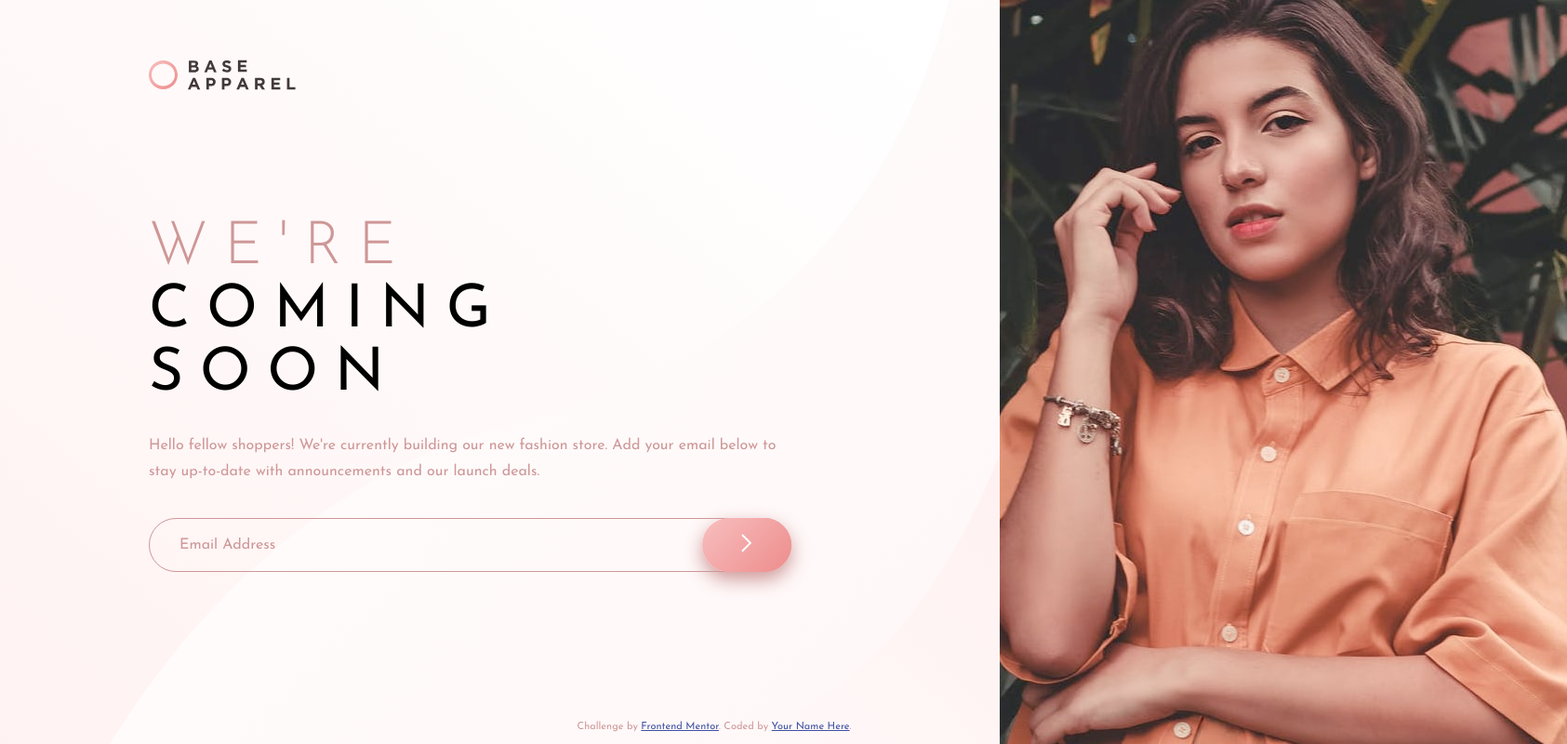
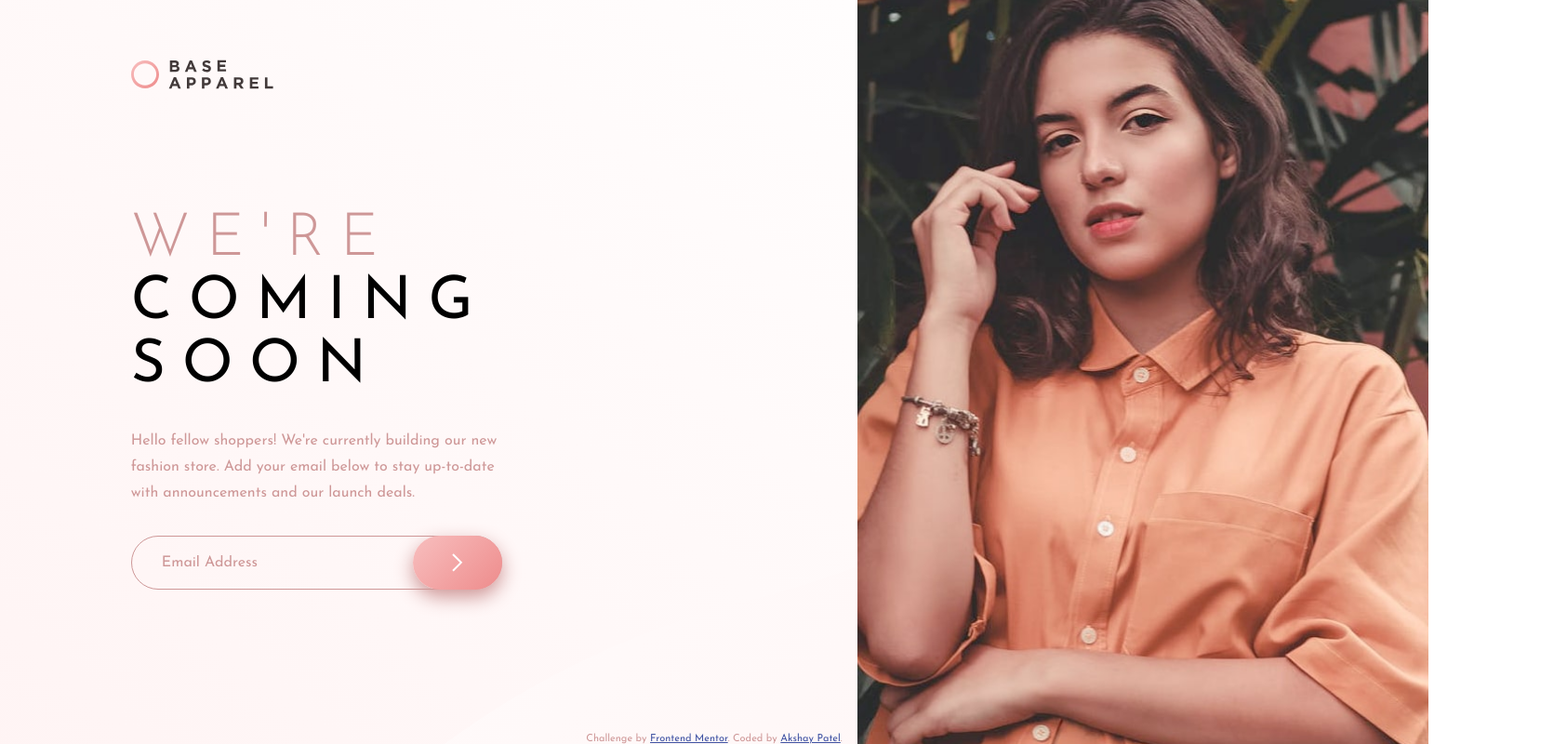
Before and after one commit to akshaypatel99/base-apparel-coming-soon, a plain HTML site: page index.html in a window 1536 px wide. Shown: the whole page at 93% size, 1685 px wide, since content can reach past the window. Drawn offline with Linux system fonts and the light colour scheme.

Commit message:
Refactor css

```diff
--- a/index.html
+++ b/index.html
@@ -33,21 +33,21 @@
 		</style>
 	</head>
 	<body>
-		<header class="header-mobile container">
+		<!-- <header class="header-mobile container">
 			<img src="./images/logo.svg" alt="Base Apparel logo" class="logo-mobile" />
-		</header>
-		<main>
+		</header> -->
+		<main class="page">
+			<header class="header">
+				<img src="./images/logo.svg" alt="Base Apparel logo" class="logo" />
+			</header>
 			<picture class="hero-image">
-				<source media="(min-width: 1440px)" srcset="./images/hero-desktop.jpg" />
+				<source media="(min-width: 1024px)" srcset="./images/hero-desktop.jpg" />
 				<img
 					src="./images/hero-mobile.jpg"
 					alt="Model wearing salmon-coloured shirt and bracelet"
 				/>
 			</picture>
-			<article class="container">
-        <header class="header-desktop">
-          <img src="./images/logo.svg" alt="Base Apparel logo" class="logo-desktop" />
-        </header>
+			<article class="landing-content">
 				<h1 class="landing-title">We're<br/><span>coming<br />soon</span></h1>
 				<p class="landing-text">
 					Hello fellow shoppers! We're currently building our new fashion store.
@@ -55,15 +55,15 @@
 					launch deals.
 				</p>
 
-				<form id="landing-form" action="#" method="post">
+				<form id="landing-form" action="#" method="post" class="landing-form">
 					<input type="email" name="email" aria-label="email" id="email" placeholder="Email Address" class="error-element">
-            <img src="./images/icon-error.svg" alt="error icon" class="error-element error-icon">
+            <img src="./images/icon-error.svg" alt="error icon" class="error-element error-icon" aria-hidden="true">
           </input>
+					<p class="error-element error-message">Please provide a valid email</p>
 					<button type="submit" id="submit">
-            <img src="./images/icon-arrow.svg" alt="submit icon" />
+            <img src="./images/icon-arrow.svg" alt="submit icon" aria-hidden="true" />
 					</button>
 				</form>
-        <p class="error-element error-message">Please provide a valid email</p>
 			</article>
 		</main>
 
@@ -72,7 +72,7 @@
 				Challenge by
 				<a href="https://www.frontendmentor.io?ref=challenge" target="_blank"
 					>Frontend Mentor</a
-				>. Coded by <a href="#">Your Name Here</a>.
+				>. Coded by <a href="#">Akshay Patel</a>.
 			</p>
 		</footer>
 
--- a/styles.css
+++ b/styles.css
@@ -4,7 +4,7 @@
   --dark-grayish-red: hsl(0, 6%, 24%);
   --linear-peach: linear-gradient(135deg, hsl(0, 0%, 100%), hsl(0, 100%, 98%));
   --linear-red: linear-gradient(135deg, hsl(0, 80%, 86%), hsl(0, 74%, 74%));
-  --font-size: 16px;
+  --font-size: 1rem;
 }
 
 * {
@@ -20,64 +20,74 @@ body {
   font-size: var(--font-size);
   color: var(--desaturated-red);
   background: var(--linear-peach);
+  position: relative;
 }
 
-.header-mobile {
-  padding: 2rem;
+img {
+  display: block;
 }
 
-.logo-mobile {
-  height: 22px;
+.page {
+  width: 100%;
+  height: 100%;
+  display: grid;
+  grid-template-areas:
+    'header'
+    'image'
+    'content'
+  ;
+  gap: 2rem;
 }
 
-main {
-  width: 100%;
-  display: flex;
-  flex-direction: column;
-  justify-content: center;
-  align-items: center;
+.header {
+  margin: 2rem 2rem 0;
+  grid-area: header;
 }
 
-.header-desktop {
-  display: none;
+.logo {
+  height: 1.375em;
 }
 
 .hero-image {
-  display: block;
-  object-fit: cover;
-  margin: 0 auto;
+  grid-area: image;
 }
 
-article {
-  width: 100%;
-  height: 100%;
-  padding: 2rem;
-  text-align: center;
-
+.hero-image img {
+  object-fit: cover;
+  min-width: 100%;
+  max-height: 50vh;
 }
 
-h1 {
-  font-size: calc(2.5 * var(--font-size));
+.landing-content {
+  grid-area: content;
+  display: grid;
+  gap: 2rem;
+  text-align: center;
+  margin: 2rem 2rem 0;
+  padding-bottom: 2rem;
+}
+
+.landing-title {
+  font-size: 2.5em;
   font-weight: 300;
   text-transform: uppercase;
   letter-spacing: 0.6rem;
-  padding: 1.75rem 0 1rem;
   line-height: 2.75rem;
 }
 
-h1 span {
+.landing-title span {
   font-weight: 400;
   color: black;
 }
 
-p {
+.landing-text {
+  max-width: 35ch;
+  justify-self: center;
   line-height: 1.25rem;
-  font-size: calc(0.9 * var(--font-size));
+  font-size: 0.9em;
 }
 
-form {
-  width: 100%;
-  margin-top: 2rem;
+.landing-form {
   position: relative;
 }
 
@@ -87,7 +97,7 @@ input {
   border-radius: 100px;
   border: 1px solid var(--desaturated-red);
   background-color: transparent;
-  font-family: 'Josefin Sans', sans-serif;
+  font: inherit;
   position: relative;
 }
 
@@ -106,10 +116,11 @@ input::placeholder {
 .error-message {
   display: none;
   margin-top: 0.5rem;
-  margin-left: 1.4rem;
-  font-size: calc(0.9 * var(--font-size));
+  margin-left: 1.5rem;
+  font-size: 0.9em;
   color: var(--soft-red);
   text-align: left;
+  position: absolute;
 }
 
 button {
@@ -118,14 +129,17 @@ button {
   right: 0;
   height: 100%;
   border-radius: 100px;
-  padding: 0.9rem 1.6rem 1rem;
+  padding: 1.1rem 1.6rem;
   border: none;
   background: var(--linear-red);
   box-shadow: 0px 8px 20px var(--desaturated-red);
   cursor: pointer;
+  display: flex;
+  justify-content: center;
+  align-items: center;
 }
 
-button:hover {
+button:hover, button:focus-visible {
   opacity: 0.6;
 }
 
@@ -147,94 +161,69 @@ footer {
   bottom: 0;
 }
 
-@media (min-width: 475px) {
-  .container {
-    width: 80%;
-    max-width: 820px;
-    margin: 0 auto;
-  }
-}
 
-@media (min-width: 1440px) {
+@media (min-width: 1024px) {
   body {
     height: 100vh;
+    display: flex;
+    justify-content: center;
   }
 
-  .header-mobile {
-    display: none;
-  }
-
-  .header-desktop {
-    display: inline-block;
-    margin-bottom: 6.5rem;
-  }
-
-  main {
-    height: 100%;
-    display: flex;
-    flex-direction: row-reverse;
-    justify-content: space-between;
-    align-items: center;
-  }
-
-  .container {
-    width: 100%;
-    max-width: none;
-    margin: auto;
-  }
-
-  article {
-    display: flex;
-    flex-direction: column;
-    text-align: left;
-    width: 100%;
-    padding: 4rem 14rem 4rem 10rem;
+  .page {
+    grid-template-areas:
+      '. header . image'
+      '. content . image'
+    ;
+    grid-template-columns: minmax(5rem, 1fr) minmax(0, 40rem) minmax(3rem, 1fr) minmax(0, 40%);
+    grid-template-rows: 20% 80%;
+    gap: 0;
     background-image: url('./images/bg-pattern-desktop.svg');
     background-repeat: no-repeat;
     background-size: cover;
+    background-position: 0 0;
   }
 
-  .hero-image {
-    display: flex;
-    width: 30%;
-    height: 100%;
+  .header {
+    margin: 0;
+    align-self: center;
   }
 
-  h1 {
-    font-size: calc(4 * var(--font-size));
-    font-weight: 300;
-    text-transform: uppercase;
-    letter-spacing: 1.1rem;
-    padding: 1.75rem 0;
-    line-height: 4.25rem;
-
+  .logo {
+    height: 2em;
   }
 
-  h1 span {
-    font-weight: 400;
-    color: black;
+  .hero-image img {
+    min-height: 100%;
   }
 
-  p {
-    line-height: 1.75rem;
-    font-size: var(--font-size);
-    padding-bottom: 0.25rem;
+  .landing-content {
+    margin: 0;
+    padding: 0;
+    gap: 2rem;
+    text-align: left;
+    justify-content: flex-start;
+    align-content: flex-start;
   }
 
-  form {
-    width: 100%;
-    margin-top: 2rem;
-    position: relative;
+  .landing-title {
+    font-size: 4em;
+    letter-spacing: 1.1rem;
+    line-height: 4.25rem;
+    margin-top: 4rem;
+  }
+
+  .landing-text {
+    max-width: 40ch;
+    line-height: 1.75rem;
+    font-size: 1em;
   }
 
   input {
     padding: 1.25rem 2rem;
-    font-size: var(--font-size);
+    font-size: 1em;
   }
 
   button {
-    height: 100%;
     width: 6rem;
-    padding: 0.9rem 1.6rem 1rem;
   }
 }
```
